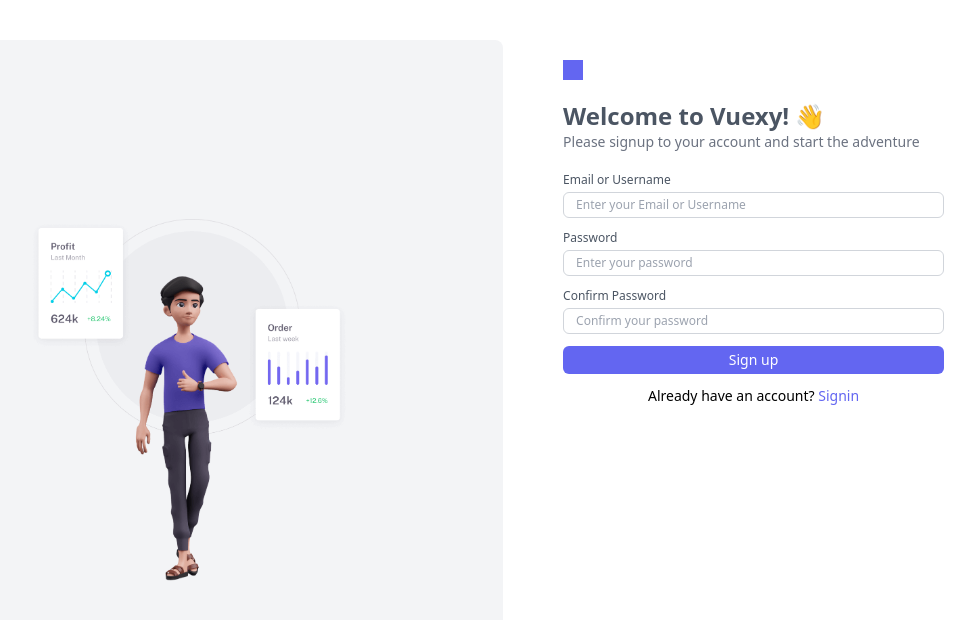
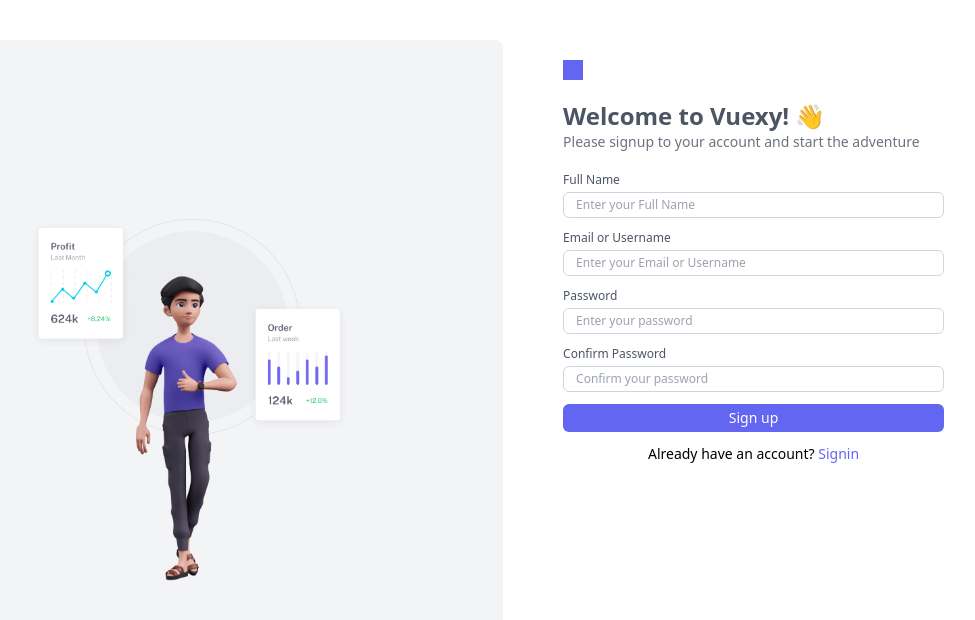
Before and after one commit to TheAbhiPatel/test_byloop_mern_client, a React (Vite) app: page /signup in a window 1280 px wide. Shown: the top 620 px of the page, without its empty margins (221-1196 px from the left). Built offline with nearby package versions, Linux system fonts and the light colour scheme.

Commit message:
Feat made login and signup functional

```diff
--- a/package.json
+++ b/package.json
@@ -10,6 +10,7 @@
     "preview": "vite preview"
   },
   "dependencies": {
+    "axios": "^1.6.7",
     "react": "^18.2.0",
     "react-dom": "^18.2.0",
     "react-router-dom": "^6.22.1"
--- a/src/hoc/PrivatePages.tsx
+++ b/src/hoc/PrivatePages.tsx
@@ -2,7 +2,7 @@
 import { Navigate, Outlet } from "react-router-dom";
 
 const PrivatePages: FC = () => {
-  const token = localStorage.getItem("@accessToken");
+  const token = localStorage.getItem("accessToken");
 
   return token ? <Outlet /> : <Navigate to={"/login"} />;
 };
--- a/src/pages/Login.tsx
+++ b/src/pages/Login.tsx
@@ -1,20 +1,40 @@
-import { NavLink } from "react-router-dom";
+import { NavLink, useNavigate } from "react-router-dom";
 import HeroImage from "../assets/auth-login-illustration-light.png";
 import { useState } from "react";
+import { axiosInstance } from "../utils/axiosInstance";
+import { AxiosError } from "axios";
 
 const Login = () => {
+  const navigate = useNavigate();
   const [email, setEmail] = useState("");
   const [password, setPassword] = useState("");
   const [errorMsg, setErrorMsg] = useState("");
+  const [apiErrorMsg, setApiErrorMsg] = useState("");
 
-  const handleLogin = (e: React.FormEvent<HTMLFormElement>) => {
+  const handleLogin = async (e: React.FormEvent<HTMLFormElement>) => {
     e.preventDefault();
-
+    setApiErrorMsg("");
     if (!email || !password) {
       setErrorMsg("All field required.");
     } else {
       setErrorMsg("");
-      console.log("--------->", password, email);
+      try {
+        const res = await axiosInstance.post("auth/login", {
+          email,
+          password,
+        });
+
+        if (res.status === 200) {
+          console.log(res.data);
+          localStorage.setItem("accessToken", res.data.accessToken);
+          navigate("/");
+        }
+      } catch (error) {
+        if (error instanceof AxiosError) {
+          setApiErrorMsg(error.response?.data.message);
+        }
+        console.log("axios error ---->", error);
+      }
     }
   };
 
@@ -68,6 +88,9 @@
             />
           </div>
           {errorMsg && <p className="text-xs text-red-500">* {errorMsg}</p>}
+          {apiErrorMsg && (
+            <p className="text-xs text-red-500">* {apiErrorMsg}</p>
+          )}
           <button className="bg-indigo-500 text-sm  text-white p-1 rounded-md">
             Sign in
           </button>
--- a/src/pages/Signup.tsx
+++ b/src/pages/Signup.tsx
@@ -1,23 +1,43 @@
-import { NavLink } from "react-router-dom";
+import { NavLink, useNavigate } from "react-router-dom";
 import HeroImage from "../assets/auth-login-illustration-light.png";
 import { useState } from "react";
+import { axiosInstance } from "../utils/axiosInstance";
+import { AxiosError } from "axios";
 
 const Signup = () => {
+  const navigate = useNavigate();
+  const [name, setName] = useState("");
   const [email, setEmail] = useState("");
   const [password, setPassword] = useState("");
   const [cpassword, setCPassword] = useState("");
   const [errorMsg, setErrorMsg] = useState("");
+  const [apiErrorMsg, setApiErrorMsg] = useState("");
 
-  const handleSignup = (e: React.FormEvent<HTMLFormElement>) => {
+  const handleSignup = async (e: React.FormEvent<HTMLFormElement>) => {
     e.preventDefault();
-
-    if (!email || !password || !cpassword) {
+    setApiErrorMsg("");
+    if (!name || !email || !password || !cpassword) {
       setErrorMsg("All field required.");
     } else if (password !== cpassword) {
       setErrorMsg("Confirm password should match.");
     } else {
       setErrorMsg("");
-      console.log("--------->", password, cpassword, email);
+      try {
+        const res = await axiosInstance.post("auth/signup", {
+          name,
+          email,
+          password,
+        });
+
+        if (res.status === 201) {
+          navigate("/login");
+        }
+      } catch (error) {
+        if (error instanceof AxiosError) {
+          setApiErrorMsg(error.response?.data.message);
+        }
+        console.log("axios error ---->", error);
+      }
     }
   };
 
@@ -42,6 +62,20 @@
           onSubmit={handleSignup}
           className="flex flex-col gap-3 mt-5 text-xs"
         >
+          <div className="flex flex-col">
+            <label htmlFor="name" className="text-gray-600 mb-1">
+              Full Name
+            </label>
+            <input
+              type="text"
+              id="name"
+              name="name"
+              value={name}
+              onChange={(e) => setName(e.target.value)}
+              placeholder="Enter your Full Name"
+              className="border border-gray-300 rounded-md focus:border-indigo-500 p-1 px-3 outline-none"
+            />
+          </div>
           <div className="flex flex-col">
             <label htmlFor="email" className="text-gray-600 mb-1">
               Email or Username
@@ -85,6 +119,9 @@
             />
           </div>
           {errorMsg && <p className="text-xs text-red-500">* {errorMsg}</p>}
+          {apiErrorMsg && (
+            <p className="text-xs text-red-500">* {apiErrorMsg}</p>
+          )}
 
           <button className="bg-indigo-500 text-sm  text-white p-1 rounded-md">
             Sign up
--- /dev/null
+++ b/src/utils/axiosInstance.ts
@@ -0,0 +1,13 @@
+import axios from "axios";
+
+export const axiosInstance = axios.create({
+  baseURL: import.meta.env.VITE_SERVER_URL,
+});
+
+axiosInstance.interceptors.request.use((req) => {
+  const accessToken = localStorage.getItem("accessToken");
+  if (accessToken) {
+    req.headers.Authorization = `Bearer ${accessToken}`;
+  }
+  return req;
+});
```
Also changed, not shown: 2 other files (tests, documents, lock files or other folders).
